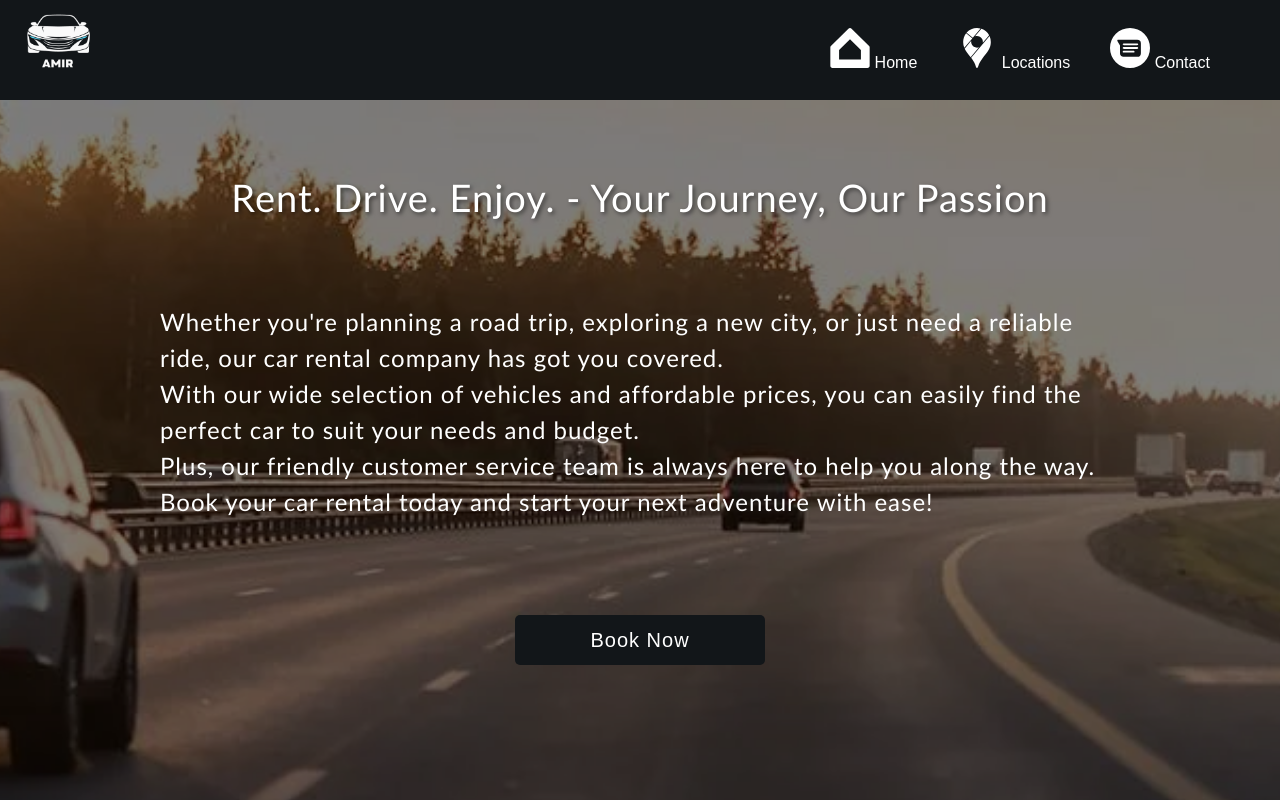
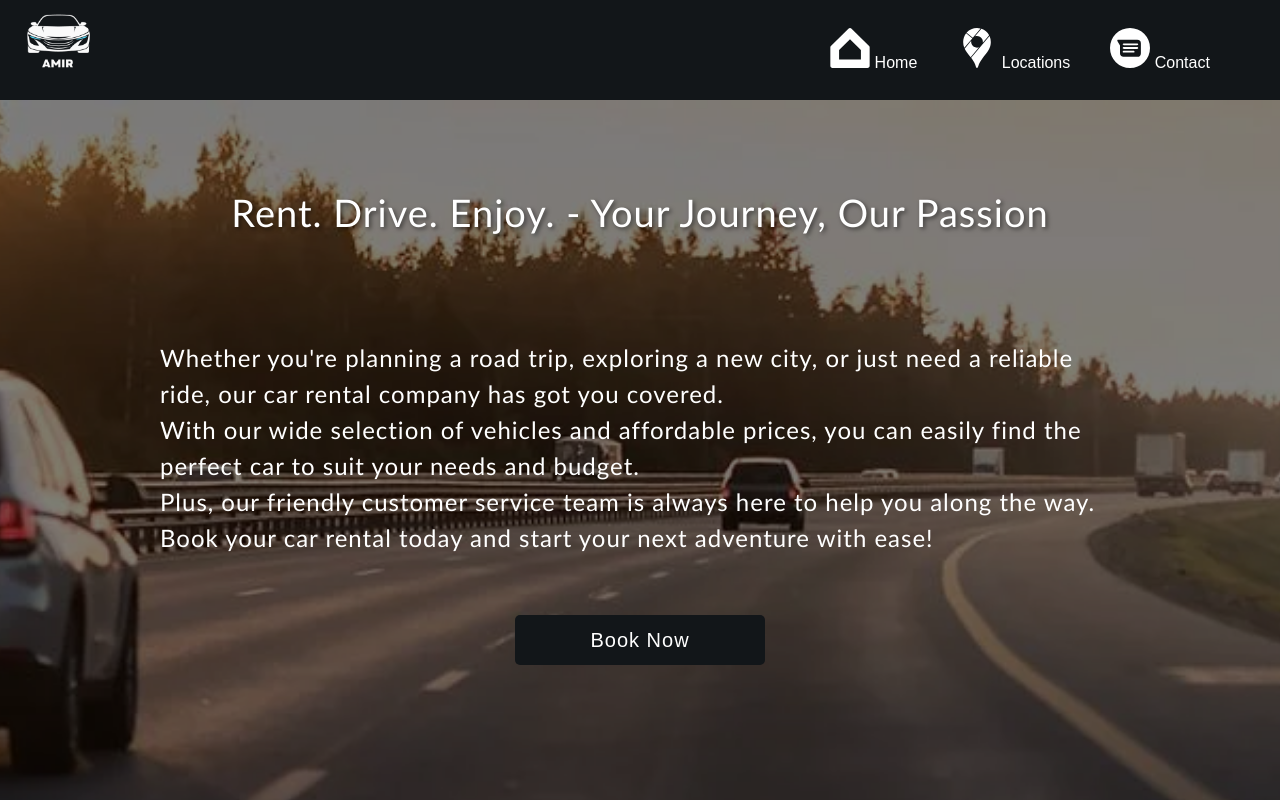
Before and after one commit to kechillosh/First-website, a React (Create React App) app: page / in a window 1280 px wide. Shown: the top 800 px of the page. Built offline with nearby package versions, Linux system fonts and the light colour scheme; the HTML template or start-up script is replaced by a standard one.

Commit message:
fixed some css

```diff
--- a/src/styles/Footer.css
+++ b/src/styles/Footer.css
@@ -24,7 +24,7 @@
 @media screen and (min-width: 200px) {
   .socialMedia svg {
     color: white;
-    font-size: 30px;
+    font-size: 50px;
     cursor: pointer;
     margin: 10px;
   }
--- a/src/styles/Home.css
+++ b/src/styles/Home.css
@@ -100,20 +100,22 @@
   background-color: rgba(0, 0, 0, 0.5);
   z-index: 1;
 }
-@media screen and (max-width: 280px) {
+@media screen and (min-width: 180px) {
   .secondHome p {
-    display: none;
+    font-size: 16px;
+    width: 95%;
+    top: 45%;
   }
-}
-@media screen and (max-width: 480px) {
+  .secondHome h1 {
+    font-size: 20px;
+    top: 12%;
+    width: 90%;
+  }
   .secondHome button {
-    top: 65%;
-  }
-}
-@media screen and (min-width: 280px) {
-  .secondHome p {
-    font-size: 18px;
-    width: 90%;
+    width: 200px;
+    height: 50px;
+    font-size: 20px;
+    top: 85%;
   }
 }
 
@@ -163,39 +165,17 @@
   }
 }
 
-@media screen and (max-width: 280px) {
+@media screen and (min-width: 480px) {
   .secondHome h1 {
-    font-size: 25px;
-    top: 30%;
-    width: 90%;
+    font-size: 28px;
   }
   .secondHome button {
-    width: 150px;
-    height: 40px;
-    font-size: 14px;
-    top: 50%;
-  }
-}
-@media screen and (min-width: 280px) {
-  .secondHome h1 {
-    font-size: 24px;
-    top: 10%;
-    width: 90%;
-  }
-  .secondHome button {
-    width: 200px;
-    height: 40px;
-    font-size: 14px;
+    width: 250px;
+    height: 50px;
+    font-size: 20px;
     top: 75%;
   }
 }
-
-@media screen and (min-width: 480px) {
-  .secondHome h1 {
-    font-size: 32px;
-  }
-}
-
 @media screen and (min-width: 768px) {
   .secondHome h1 {
     font-size: 34px;
```
